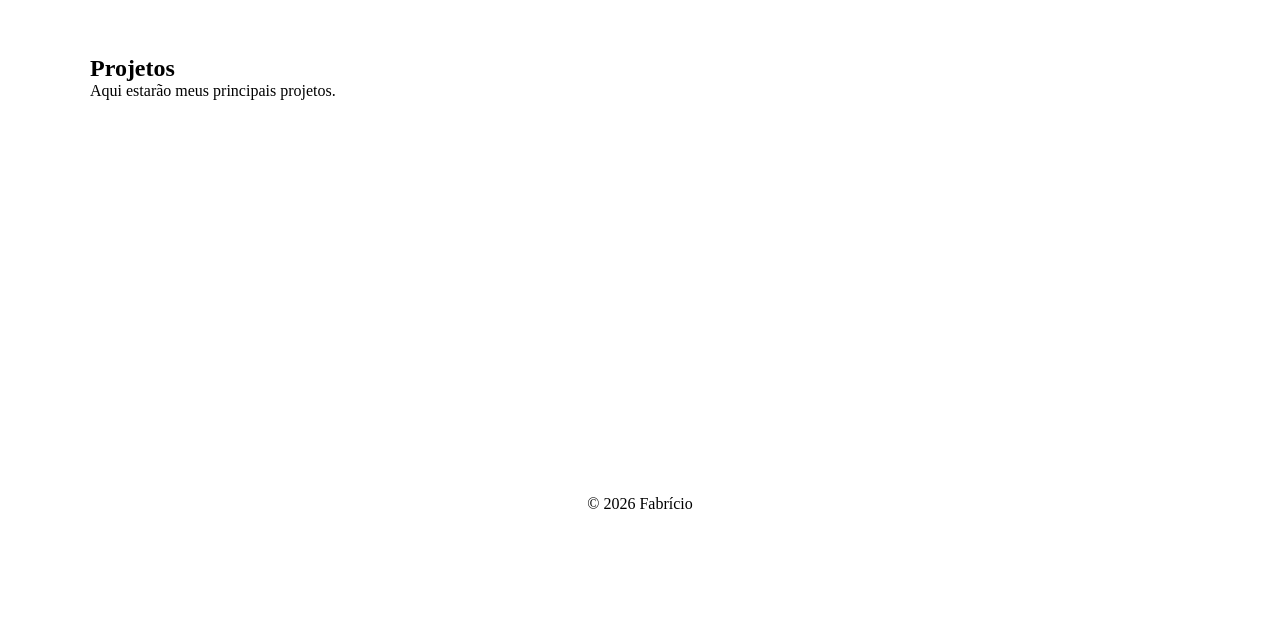
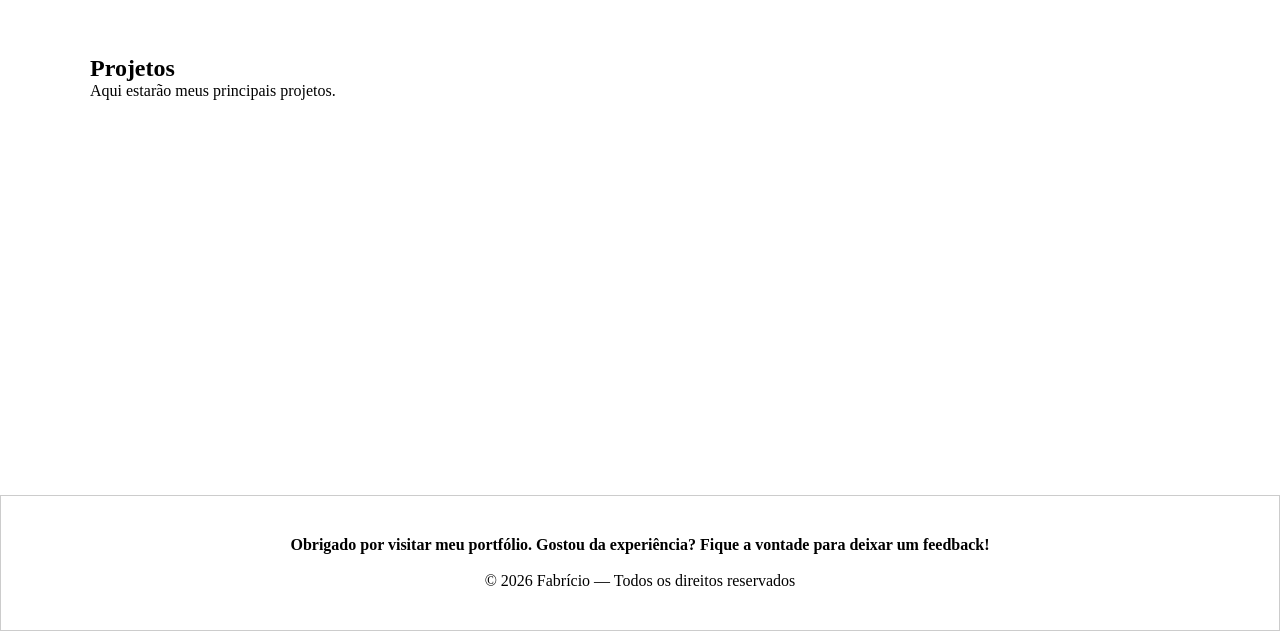
Before and after one commit to Fafazs/portfolio-single-page, a React (Vite) app in the folder client/: page / in a window 1280 px wide. Shown: the part 1045-1676 px from the top of the page. Before the commit the page ends 1598 px from the top, so only its background shows below. Built offline with nearby package versions, Linux system fonts and the light colour scheme.

Commit message:
Criei toda a estrutura de pastas necessarias para a sessão 3 do projeto portfolio single page, finalizei os types e a interação com a api do github

```diff
--- a/client/src/layouts/MainLayout.tsx
+++ b/client/src/layouts/MainLayout.tsx
@@ -11,10 +11,14 @@ export function MainLayout({ children }: Props) {
         <Navbar />
       </header>
 
-     <main>{children}</main>
+      <main>{children}</main>
 
-      <footer style={{ padding: "40px", textAlign: "center" }}>
-        © 2026 Fabrício
+      <footer style={{ padding: "40px", textAlign: "center", border: "0.8px solid #ccc", marginTop: "40px" }}>
+        <strong>Obrigado por visitar meu portfólio.
+          Gostou da experiência? Fique a vontade para deixar um feedback!</strong>
+        <br />
+        <br />
+        © 2026 Fabrício — Todos os direitos reservados
       </footer>
     </div>
   )
```
Also changed, not shown: client/src/services/github.service.ts (added, +19 -0 lines), client/src/types/GithubRepo.ts (added, +9 -0 lines), client/src/types/Project.ts (added, +10 -0 lines), client/src/components/sections/projetos/ArrowButton.tsx (added), client/src/components/sections/projetos/ProjectCardMain.tsx (added), client/src/components/sections/projetos/ProjectCardSide.tsx (added), client/src/components/sections/projetos/ProjectsCarousel.tsx (added), client/src/data/projects.metadata.ts (added), client/src/hooks/useCarousel.ts (added), client/src/hooks/useStarredProjects.ts (added).
